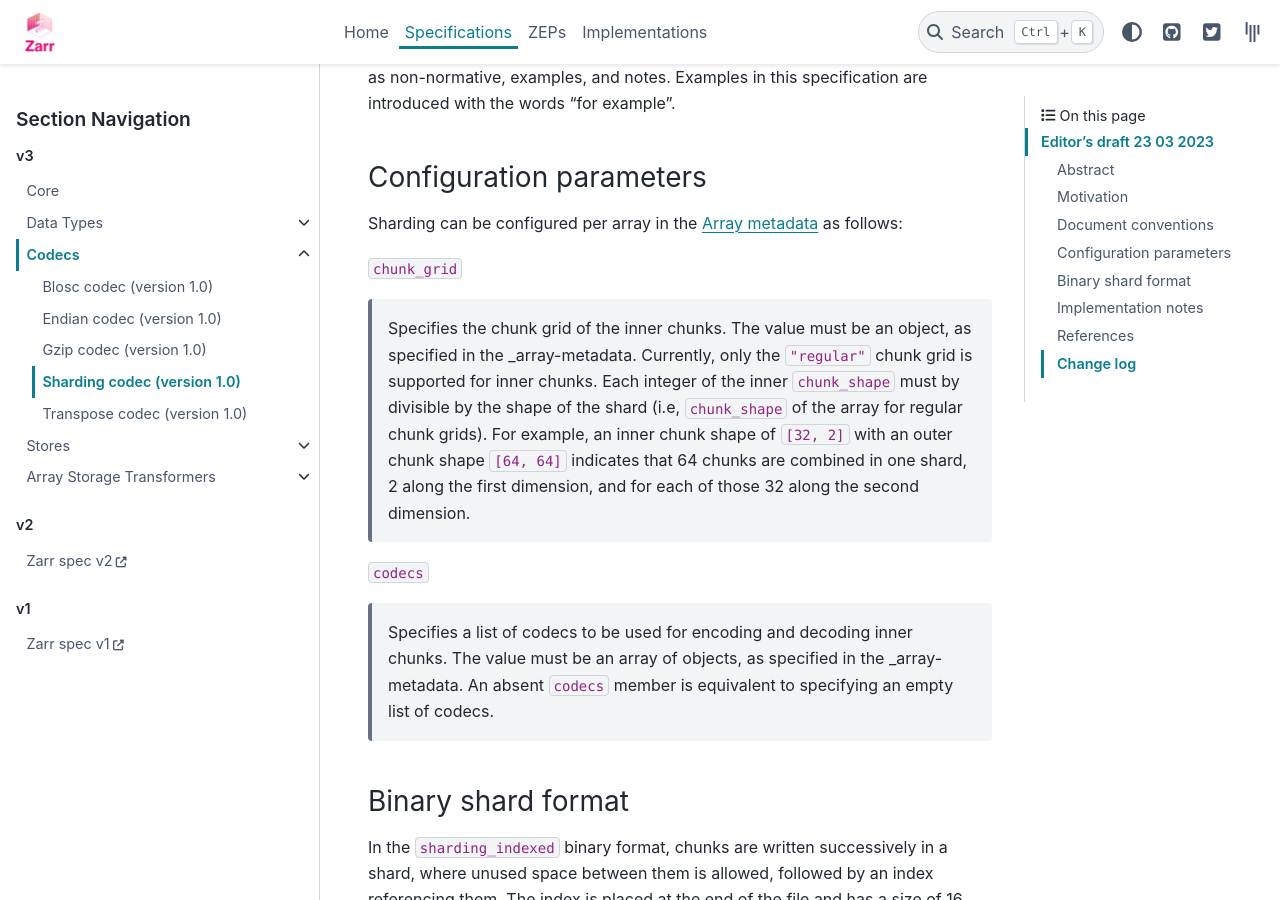
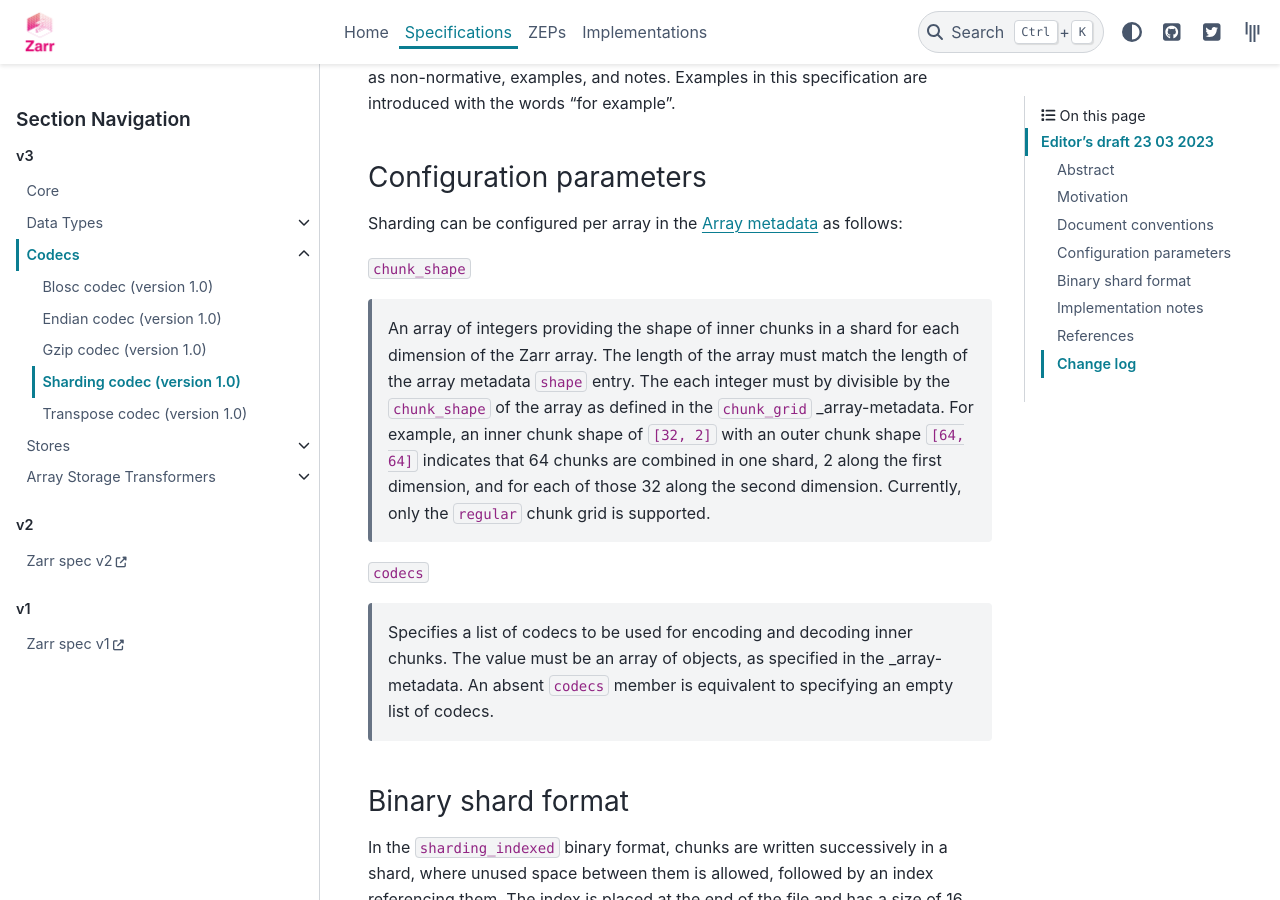
Before and after one commit to zarr-developers/zarr-specs, a Sphinx documentation site: the page built from docs/v3/codecs/sharding-indexed/v1.0.rst, in a window 1280 px wide and 900 px high, scrolled down 1931 px. Built offline with Sphinx 7.4.7 and the PyData theme 0.15.4, drawn with Linux system fonts in a browser that asks for light colours; a script that is not in the unit is left out.

Commit message:
pr feedback

```diff
--- a/docs/v3/codecs/sharding-indexed/v1.0.rst
+++ b/docs/v3/codecs/sharding-indexed/v1.0.rst
@@ -85,12 +85,7 @@ Sharding can be configured per array in the :ref:`array-metadata` as follows:
         {
           "name": "sharding_indexed"
           "configuration": {
-            "chunk_grid": {
-              "name": "regular",
-              "configuration": {
-                "chunk_shape": [32, 32]
-              }
-            }
+            "chunk_shape": [32, 32],
             "codecs": [
               {
                 "name": "gzip",
@@ -104,16 +99,17 @@ Sharding can be configured per array in the :ref:`array-metadata` as follows:
       ]
     }
 
-``chunk_grid``
+``chunk_shape``
 
-    Specifies the chunk grid of the inner chunks. The value must be an object,
-    as specified in the :ref:`_array-metadata`.
-    Currently, only the ``"regular"`` chunk grid is supported for inner chunks.
-    Each integer of the inner ``chunk_shape`` must by divisible by the shape of
-    the shard (i.e, ``chunk_shape`` of the array for regular chunk grids).
+    An array of integers providing the shape of inner chunks in a shard for each
+    dimension of the Zarr array. The length of the array must match the length
+    of the array metadata ``shape`` entry. The each integer must by divisible by
+    the ``chunk_shape`` of the array as defined in the ``chunk_grid``
+    :ref:`_array-metadata`.
     For example, an inner chunk shape of ``[32, 2]`` with an outer chunk shape
     ``[64, 64]`` indicates that 64 chunks are combined in one shard, 2 along the
     first dimension, and for each of those 32 along the second dimension.
+    Currently, only the ``regular`` chunk grid is supported.
 
 ``codecs``
 
```
